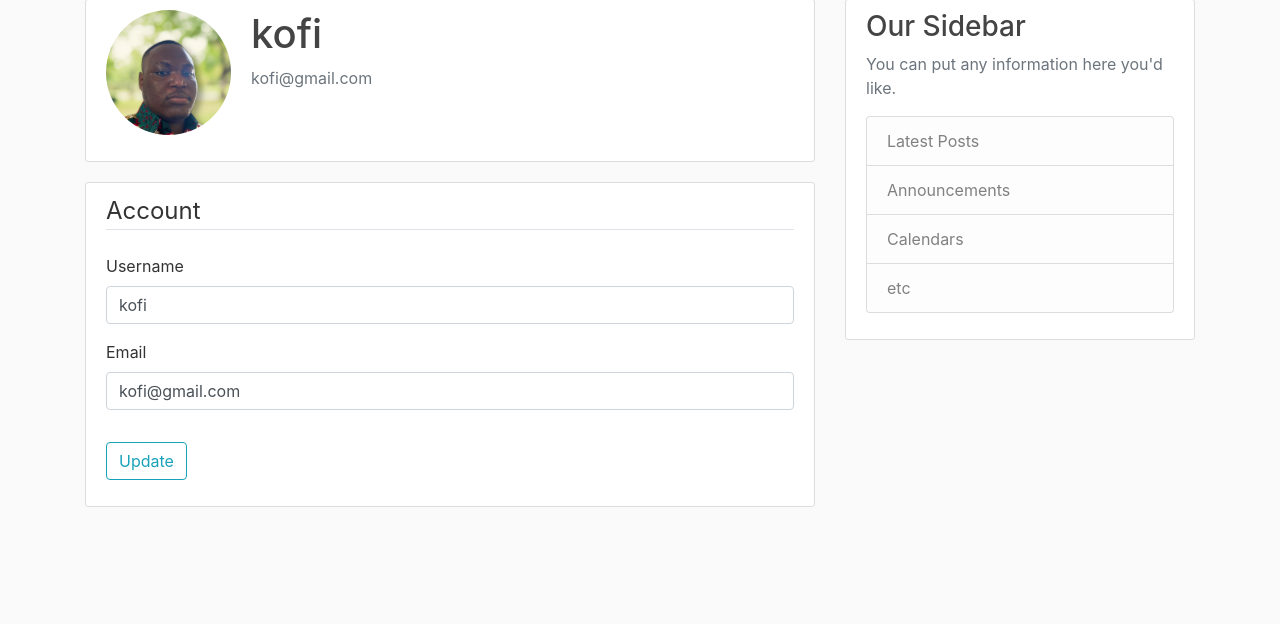
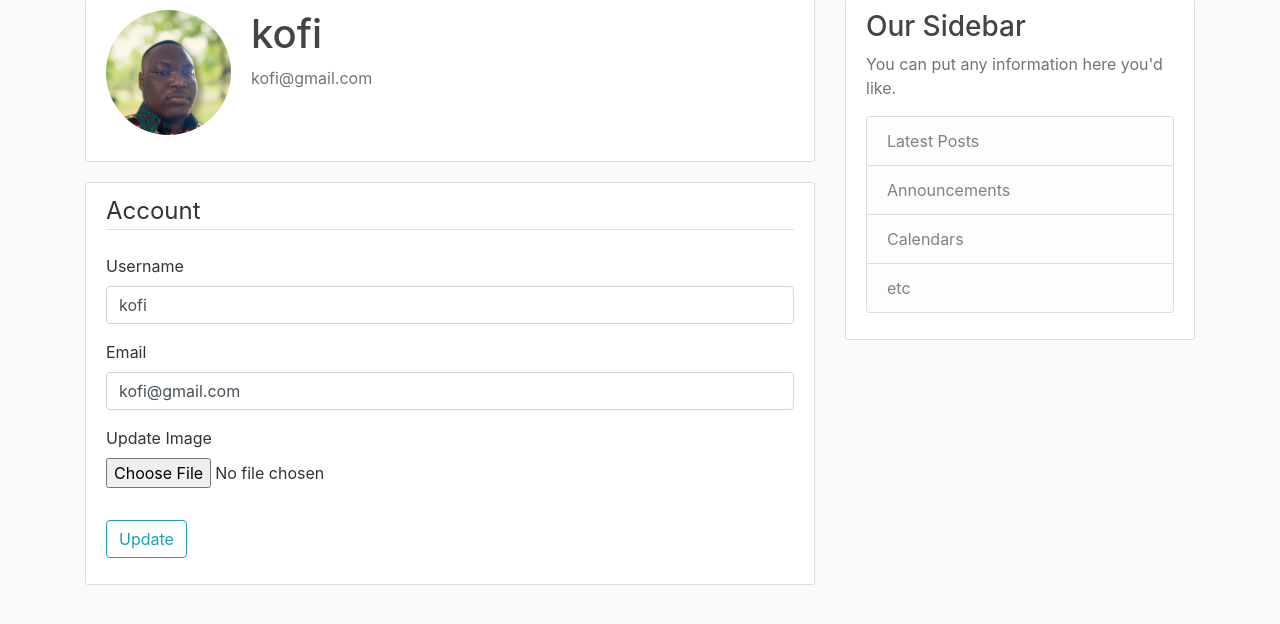
Before and after one commit to giiiiid/Flask-tutorials, a Flask app: page /account in a window 1280 px wide. Shown: the part 81-705 px from the top of the page. Run offline with Flask 3, Linux system fonts and the light colour scheme; a user stored in the database is signed in; some libraries are stand-ins or nearby versions.

Commit message:
user image field upload

```diff
--- a/flaskblog/forms.py
+++ b/flaskblog/forms.py
@@ -1,4 +1,5 @@
 from flask_wtf import FlaskForm
+from flask_wtf.file import FileField, FileAllowed
 from wtforms import StringField, PasswordField, EmailField, SubmitField, BooleanField, ValidationError
 from wtforms.validators import DataRequired, Length, Email, EqualTo, ValidationError
 from flaskblog.models import User
@@ -42,6 +43,9 @@ class LoginForm(FlaskForm):
 class UpdateAccountForms(FlaskForm):
     username = StringField('Username', validators=[DataRequired(), Length(min=2, max=50)])
     email = EmailField('Email', validators=[DataRequired()])
+    image = FileField('Update Image', validators=[FileAllowed([
+        'jpeg', 'jpg', 'png', 'svg'
+    ])])
     submit = SubmitField('Update')
 
     def validate_username(self, username):
--- a/flaskblog/routes.py
+++ b/flaskblog/routes.py
@@ -1,3 +1,5 @@
+import secrets
+import os
 from flask import render_template, url_for, flash, request, redirect, request
 from .models import User, Post
 from .forms import RegistrationForm, LoginForm, UpdateAccountForms
@@ -88,6 +90,16 @@ def logout():
     return redirect(url_for('home'))
 
 
+def save_picture(form_image):
+    random_hex = secrets.token_hex(8)
+    _, f_ext = os.path.splitext(form_image.filename)
+    image_fn = random_hex + f_ext
+    image_path = os.path.join(app.root_path, 'static', image_fn)
+    form_image.save(image_path)
+
+    return image_fn
+
+
 @app.route('/account', methods=['POST', 'GET'])
 @login_required
 def account():
@@ -98,6 +110,8 @@ def account():
         try:
             current_user.username = form.username.data
             current_user.email = form.email.data
+            if form.image:
+                current_user.image = form.image.data
 
             # update_user = User.query.update(username=current_user.username, email=current_user.email) throws an error(Exception)
             db.session.commit()
--- a/flaskblog/templates/user-acc.html
+++ b/flaskblog/templates/user-acc.html
@@ -13,7 +13,7 @@
     </div>
 
     <div class="content-section">
-        <form method="POST" action="">
+        <form method="POST" action="" enctype="multipart/form-data">
             {{form.hidden_tag()}}
             <fieldset class="form-group">
             <legend class="border-bottom mb-4">Account</legend>
@@ -46,6 +46,16 @@
                 {% endif %}
             </div>
 
+            <div class="form-group">
+                {{ form.image.label() }}
+                {{ form.image(class="form-control-file") }}
+                {% if form.image.errors %}
+                    {% for error in form.image.errors %}
+                        <span class="text-danger">{{error}}</span><br>
+                    {% endfor %}
+                {% endif %}
+            </div>
+
         </fieldset>
             <div class="form-group">
                 {{ form.submit(class="btn btn-outline-info") }}
```
Also changed, not shown: flaskblog/static/953157aa296eba77.jpg (added), instance/site.db.
